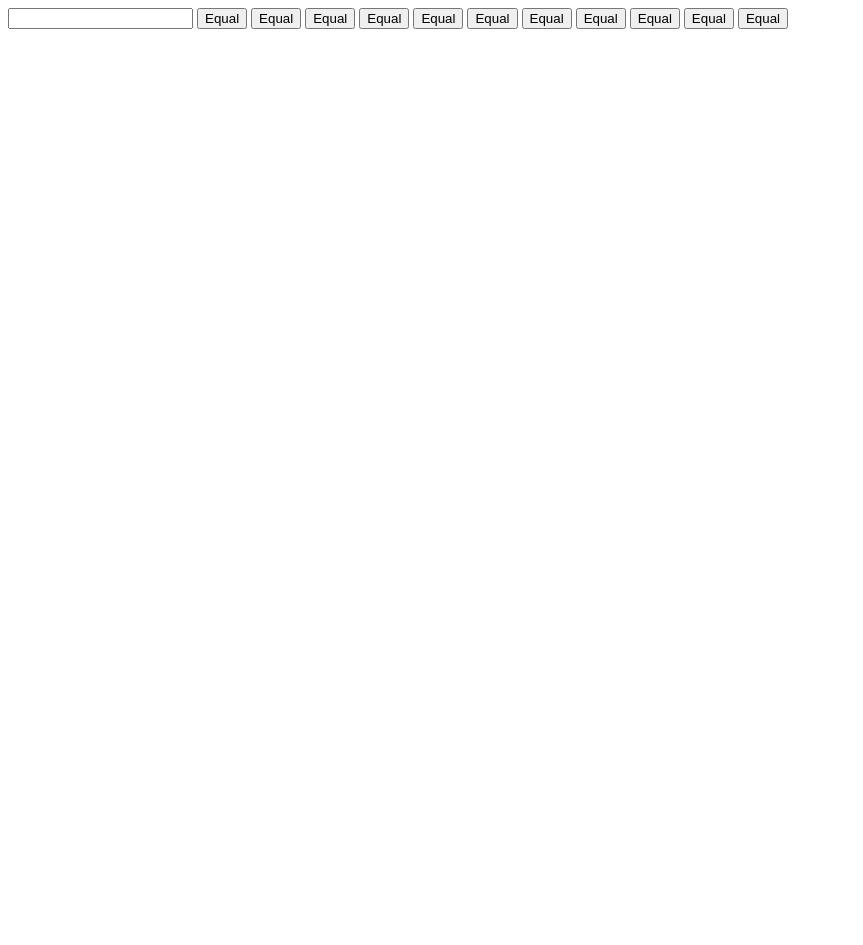
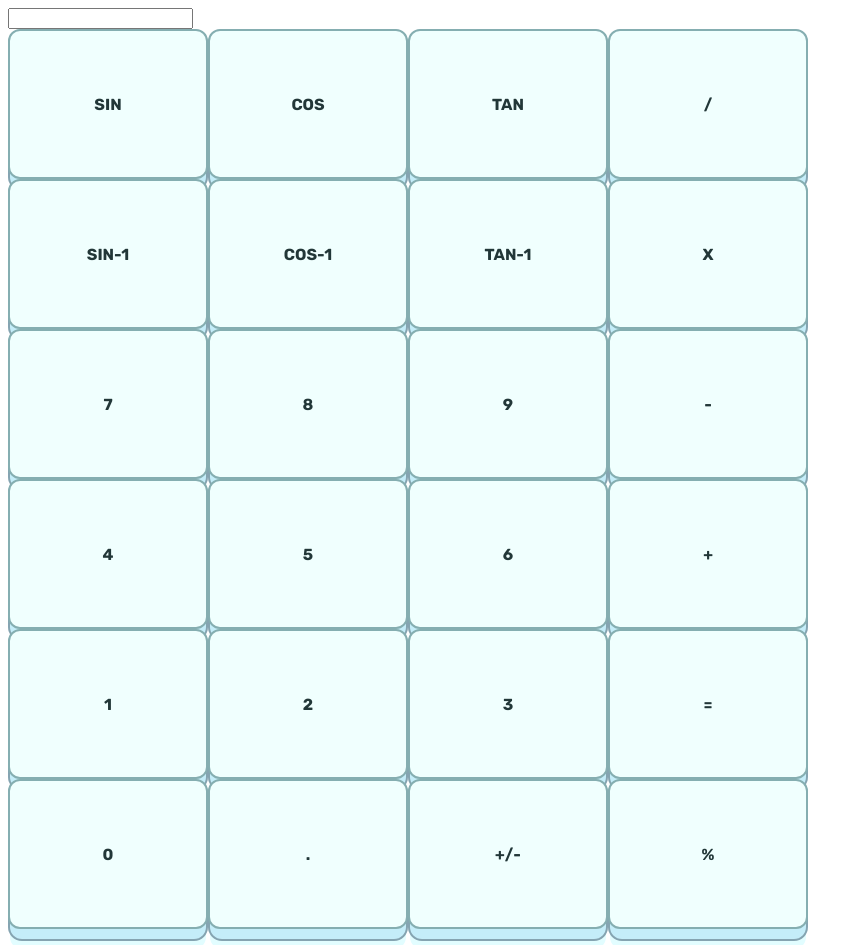
Before and after one commit to V1K1NGbg/Calculator, a plain HTML site: page index.html in a window 1280 px wide. Shown: the whole page, without its empty margins (0-863 px from the left). Before the commit the page ends 800 px from the top, so only its background shows below. Drawn offline with Linux system fonts and the light colour scheme.

Commit message:
idk
https://codepen.io/Lewitje/pen/BNNJjo

```diff
--- a/index.html
+++ b/index.html
@@ -1,24 +1,43 @@
 <!DOCTYPE html>
 <html lang="en">
+
 <head>
     <meta charset="UTF-8">
     <meta name="viewport" content="width=device-width, initial-scale=1.0">
     <title>Calculator</title>
+    <link rel="stylesheet" href="style.css">
     <script src="script.js"></script>
 </head>
+
 <body>
-    <input type="number" id="number">
-    <button onclick="equal();">Equal</button>
-    <button onclick="equal();">Equal</button>
-    <button onclick="equal();">Equal</button>
-    <button onclick="equal();">Equal</button>
-    <button onclick="equal();">Equal</button>
-    <button onclick="equal();">Equal</button>
-    <button onclick="equal();">Equal</button>
-    <button onclick="equal();">Equal</button>
-    <button onclick="equal();">Equal</button>
-    <button onclick="equal();">Equal</button>
-    <button onclick="equal();">Equal</button>
+    <input type="number" id="number" class="">
+    <div class="button_holder">
+        <button onclick="sin();" class="button1 button">Sin</button>
+        <button onclick="cos();" class="button2 button">Cos</button>
+        <button onclick="tan();" class="button3 button">Tan</button>
+        <button onclick="devide();" class="button4 button">/</button>
+        <button onclick="sinneg();" class="button5 button">Sin-1</button>
+        <button onclick="cosneg();" class="button6 button">Cos-1</button>
+        <button onclick="tanneg();" class="button7 button">Tan-1</button>
+        <button onclick="multiply();" class="button8 button">X</button>
+        <button onclick="seven();" class="button9 button">7</button>
+        <button onclick="eight();" class="button10 button">8</button>
+        <button onclick="nine();" class="button11 button">9</button>
+        <button onclick="minus();" class="button12 button">-</button>
+        <button onclick="four();" class="button13 button">4</button>
+        <button onclick="five();" class="button14 button">5</button>
+        <button onclick="six();" class="button15 button">6</button>
+        <button onclick="plus();" class="button16 button">+</button>
+        <button onclick="one();" class="button17 button">1</button>
+        <button onclick="two();" class="button18 button">2</button>
+        <button onclick="three();" class="button19 button">3</button>
+        <button onclick="equal();" class="button20 button">=</button>
+        <button onclick="zero();" class="button21 button">0</button>
+        <button onclick="dot();" class="button22 button">.</button>
+        <button onclick="reverse_sign();" class="button23 button">+/-</button>
+        <button onclick="percent();" class="button24 button">%</button>
+    </div>
     <p id="test"></p>
 </body>
+
 </html>
--- a/script.js
+++ b/script.js
@@ -1,9 +1,120 @@
+function sin() {
+    var x = document.getElementById("number").value;
+
+    document.getElementById("number").innerHTML = x;
+}
+function cos() {
+    var x = document.getElementById("number").value;
+
+    document.getElementById("number").innerHTML = x;
+}
+function tan() {
+    var x = document.getElementById("number").value;
+
+    document.getElementById("number").innerHTML = x;
+}
+function devide() {
+    var x = document.getElementById("number").value;
+
+    document.getElementById("number").innerHTML = x;
+}
+function sinneg() {
+    var x = document.getElementById("number").value;
+
+    document.getElementById("number").innerHTML = x;
+}
+function cosneg() {
+    var x = document.getElementById("number").value;
+
+    document.getElementById("number").innerHTML = x;
+}
+function tanneg() {
+    var x = document.getElementById("number").value;
+
+    document.getElementById("number").innerHTML = x;
+}
+function multiply() {
+    var x = document.getElementById("number").value;
+
+    document.getElementById("number").innerHTML = x;
+}
+function seven() {
+    var x = document.getElementById("number").value;
+
+    document.getElementById("number").innerHTML = x;
+}
+function eight() {
+    var x = document.getElementById("number").value;
+
+    document.getElementById("number").innerHTML = x;
+}
+function nine() {
+    var x = document.getElementById("number").value;
+
+    document.getElementById("number").innerHTML = x;
+}
+function minus() {
+    var x = document.getElementById("number").value;
+
+    document.getElementById("number").innerHTML = x;
+}
+function four() {
+    var x = document.getElementById("number").value;
+
+    document.getElementById("number").innerHTML = x;
+}
+function five() {
+    var x = document.getElementById("number").value;
+
+    document.getElementById("number").innerHTML = x;
+}
+function six() {
+    var x = document.getElementById("number").value;
+
+    document.getElementById("number").innerHTML = x;
+}
+function plus() {
+    var x = document.getElementById("number").value;
+
+    document.getElementById("number").innerHTML = x;
+}
+function one() {
+    var x = document.getElementById("number").value;
+
+    document.getElementById("number").innerHTML = x;
+}
+function two() {
+    var x = document.getElementById("number").value;
+
+    document.getElementById("number").innerHTML = x;
+}
+function three() {
+    var x = document.getElementById("number").value;
+
+    document.getElementById("number").innerHTML = x;
+}
 function equal() {
     var x = document.getElementById("number").value;
 
+    document.getElementById("number").innerHTML = x;
+}
+function zero() {
+    var x = document.getElementById("number").value;
 
+    document.getElementById("number").innerHTML = x;
+}
+function dot() {
+    var x = document.getElementById("number").value;
 
+    document.getElementById("number").innerHTML = x;
+}
+function reverse_sign() {
+    var x = document.getElementById("number").value;
 
+    document.getElementById("number").innerHTML = x;
+}
+function percent() {
+    var x = document.getElementById("number").value;
 
-    document.getElementById("test").innerHTML = x;
+    document.getElementById("number").innerHTML = x+10;
 }
--- a/style.css
+++ b/style.css
@@ -0,0 +1,122 @@
+@import url("https://fonts.googleapis.com/css?family=Rubik:700&display=swap");
+* {
+    box-sizing: border-box;
+}
+
+*::before,
+*::after {
+    box-sizing: border-box;
+}
+
+body {
+    font-family: 'Rubik', sans-serif;
+    font-size: 1rem;
+}
+
+button {
+    position: absolute;
+    top: 0;
+    left: 0;
+    cursor: pointer;
+    outline: none;
+    border: 0;
+    vertical-align: middle;
+    text-decoration: none;
+    font-size: inherit;
+    font-family: inherit;
+}
+
+.button_holder {
+    display: grid;
+    grid-template-columns: repeat(4, 200px);
+    grid-template-rows: repeat(6, 150px);
+    grid-column-gap: 0px;
+    grid-row-gap: 0px;
+    width: auto;
+    height: auto;
+}
+.button1 { grid-area: 1 / 1 / 2 / 2; }
+.button2 { grid-area: 1 / 2 / 2 / 3; }
+.button3 { grid-area: 1 / 3 / 2 / 4; }
+.button4 { grid-area: 1 / 4 / 2 / 5; }
+.button5 { grid-area: 2 / 1 / 3 / 2; }
+.button6 { grid-area: 2 / 2 / 3 / 3; }
+.button7 { grid-area: 2 / 3 / 3 / 4; }
+.button8 { grid-area: 2 / 4 / 3 / 5; }
+.button9 { grid-area: 3 / 1 / 4 / 2; }
+.button10 { grid-area: 3 / 2 / 4 / 3; }
+.button11 { grid-area: 3 / 3 / 4 / 4; }
+.button12 { grid-area: 3 / 4 / 4 / 5; }
+.button13 { grid-area: 4 / 1 / 5 / 2; }
+.button14 { grid-area: 4 / 2 / 5 / 3; }
+.button15 { grid-area: 4 / 3 / 5 / 4; }
+.button16 { grid-area: 4 / 4 / 5 / 5; }
+.button17 { grid-area: 5 / 1 / 6 / 2; }
+.button18 { grid-area: 5 / 2 / 6 / 3; }
+.button19 { grid-area: 5 / 3 / 6 / 4; }
+.button20 { grid-area: 5 / 4 / 6 / 5; }
+.button21 { grid-area: 6 / 1 / 7 / 2; }
+.button22 { grid-area: 6 / 2 / 7 / 3; }
+.button23 { grid-area: 6 / 3 / 7 / 4; }
+.button24 { grid-area: 6 / 4 / 7 / 5; }
+
+button.button {
+    position: relative;
+    font-weight: 600;
+    color: #223738;
+    text-transform: uppercase;
+    padding: 1.25em 2em;
+    background: #f0fffe;
+    border: 2px solid #85aeb1;
+    border-radius: 0.75em;
+    -webkit-transform-style: preserve-3d;
+    transform-style: preserve-3d;
+    -webkit-transition: background 150ms cubic-bezier(0, 0, 0.58, 1), -webkit-transform 150ms cubic-bezier(0, 0, 0.58, 1);
+    transition: background 150ms cubic-bezier(0, 0, 0.58, 1), -webkit-transform 150ms cubic-bezier(0, 0, 0.58, 1);
+    transition: transform 150ms cubic-bezier(0, 0, 0.58, 1), background 150ms cubic-bezier(0, 0, 0.58, 1);
+    transition: transform 150ms cubic-bezier(0, 0, 0.58, 1), background 150ms cubic-bezier(0, 0, 0.58, 1), -webkit-transform 150ms cubic-bezier(0, 0, 0.58, 1);
+}
+
+button.button::before {
+    position: absolute;
+    content: '';
+    width: 100%;
+    height: 100%;
+    top: 0;
+    left: 0;
+    right: 0;
+    bottom: 0;
+    background: #c4edf9;
+    border-radius: inherit;
+    box-shadow: 0 0 0 2px #85a4b1, 0 0.625em 0 0 #e2fdff;
+    -webkit-transform: translate3d(0, 0.75em, -1em);
+    transform: translate3d(0, 0.75em, -1em);
+    -webkit-transition: box-shadow 150ms cubic-bezier(0, 0, 0.58, 1), -webkit-transform 150ms cubic-bezier(0, 0, 0.58, 1);
+    transition: box-shadow 150ms cubic-bezier(0, 0, 0.58, 1), -webkit-transform 150ms cubic-bezier(0, 0, 0.58, 1);
+    transition: transform 150ms cubic-bezier(0, 0, 0.58, 1), box-shadow 150ms cubic-bezier(0, 0, 0.58, 1);
+    transition: transform 150ms cubic-bezier(0, 0, 0.58, 1), box-shadow 150ms cubic-bezier(0, 0, 0.58, 1), -webkit-transform 150ms cubic-bezier(0, 0, 0.58, 1);
+}
+
+button.button:hover {
+    background: #e9feff;
+    -webkit-transform: translate(0, 0.25em);
+    transform: translate(0, 0.25em);
+}
+
+button.button:hover::before {
+    box-shadow: 0 0 0 2px #85acb1, 0 0.5em 0 0 #e2fcff;
+    -webkit-transform: translate3d(0, 0.5em, -1em);
+    transform: translate3d(0, 0.5em, -1em);
+}
+
+button.button:active {
+    background: #e9fcff;
+    -webkit-transform: translate(0em, 0.75em);
+    transform: translate(0em, 0.75em);
+}
+
+button.button:active::before {
+    box-shadow: 0 0 0 2px #85a7b1, 0 0 #ffe3e2;
+    -webkit-transform: translate3d(0, 0, -1em);
+    transform: translate3d(0, 0, -1em);
+}
```
